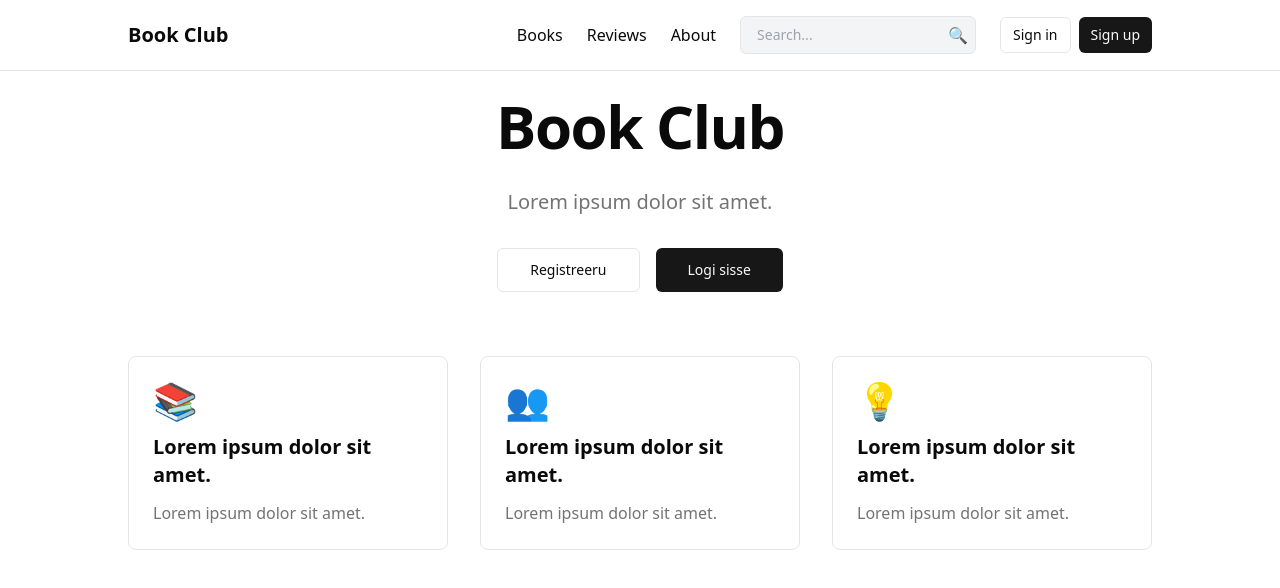
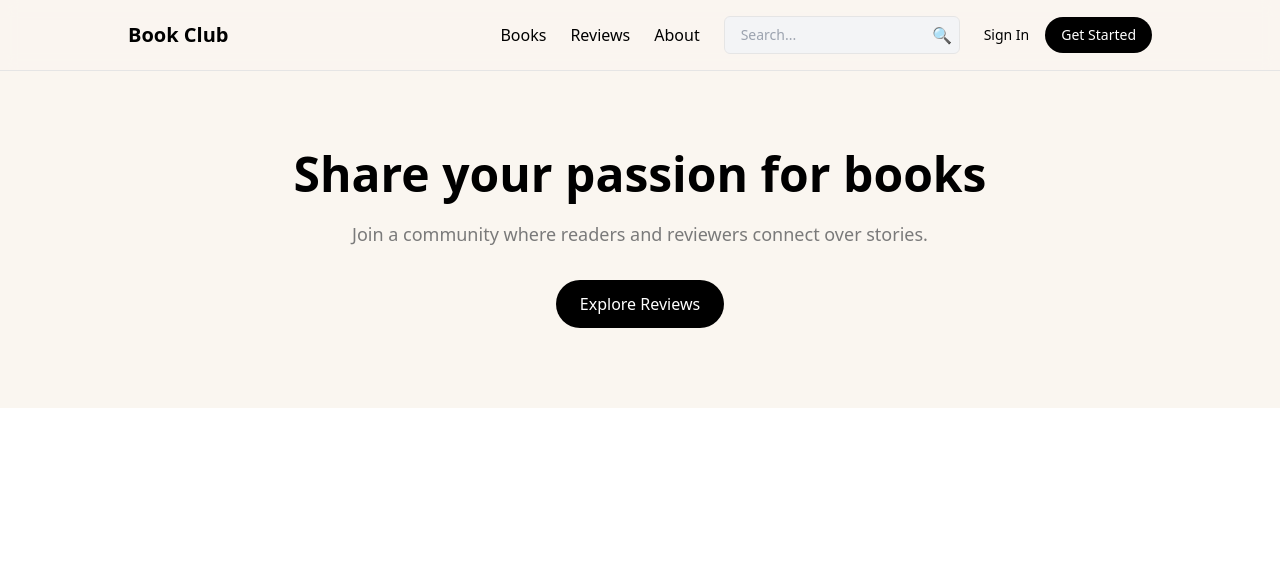
Before and after one commit to rakenduste-programmeerimine-2024/book-club, a Next.js app: page / in a window 1280 px wide. Shown: the top 588 px of the page. Built offline with nearby package versions, Linux system fonts and the light colour scheme; no server answers.

Commit message:
feat: update main page layout and improve navbar design

```diff
--- a/app/layout.tsx
+++ b/app/layout.tsx
@@ -11,22 +11,22 @@ export default function RootLayout({
   return (
     <html lang="en">
       <body>
-        <nav className="fixed w-full p-4 border-b bg-background/95 backdrop-blur supports-[backdrop-filter]:bg-background/60">
+        <nav className="fixed w-full p-4 border-b bg-[#faf6f0] backdrop-blur supports-[backdrop-filter]:bg-[#faf6f0]/60">
           <div className="max-w-5xl mx-auto flex justify-between items-center">
             {/* Site Logo */}
-            <Link href="/" className="font-bold text-xl">
+            <Link href="/" className="font-bold text-xl text-black">
               Book Club
             </Link>
 
             {/* Navigation and Search */}
             <div className="flex items-center gap-6">
-              <Link href="/books" className="hover:underline">
+              <Link href="/books" className="hover:underline text-black">
                 Books
               </Link>
-              <Link href="/reviews" className="hover:underline">
+              <Link href="/reviews" className="hover:underline text-black">
                 Reviews
               </Link>
-              <Link href="/about" className="hover:underline">
+              <Link href="/about" className="hover:underline text-black">
                 About
               </Link>
 
@@ -40,22 +40,35 @@ export default function RootLayout({
                   type="text"
                   name="q"
                   placeholder="Search..."
-                  className="px-4 py-2 border rounded-md text-sm bg-gray-100 focus:ring focus:ring-primary"
+                  className="px-4 py-2 border rounded-md text-sm bg-gray-100 focus:ring focus:ring-black"
                 />
                 <button
                   type="submit"
-                  className="absolute right-2 text-gray-500 hover:text-primary"
+                  className="absolute right-2 text-gray-500 hover:text-black"
                 >
                   🔍
                 </button>
               </form>
 
               {/* Authentication */}
-              <AuthButton />
+              <div className="flex items-center gap-4">
+                <Link
+                  href="/sign-in"
+                  className="text-sm text-black hover:underline"
+                >
+                  Sign In
+                </Link>
+                <Link
+                  href="/sign-up"
+                  className="px-4 py-2 bg-black text-white rounded-full text-sm hover:bg-gray-800"
+                >
+                  Get Started
+                </Link>
+              </div>
             </div>
           </div>
         </nav>
-        <div className="pt-16">{children}</div>
+        <div className="pt-16 bg-[#faf6f0]">{children}</div>
       </body>
     </html>
   );
--- a/app/page.tsx
+++ b/app/page.tsx
@@ -1,75 +1,9 @@
-import { Button } from "@/components/ui/button";
-import Link from "next/link";
+import HeroSection from "@/components/hero-section";
 
-export default function Home() {
+export default function HomePage() {
   return (
-    <main className="flex min-h-screen flex-col items-center p-8">
-      <section className="w-full max-w-5xl text-center space-y-8 mb-16">
-        <h1 className="text-4xl font-bold tracking-tight sm:text-6xl">
-          Book Club
-        </h1>
-        <p className="text-xl text-muted-foreground">
-          Lorem ipsum dolor sit amet.
-        </p>
-        <div className="flex gap-4 justify-center">
-          <Link href="/sign-up">
-            <Button variant="outline" size="lg">
-              Registreeru
-            </Button>
-          </Link>
-          <Link href="/sign-in">
-            <Button size="lg">Logi sisse</Button>
-          </Link>
-        </div>
-      </section>
-
-      <section className="w-full max-w-5xl grid grid-cols-1 md:grid-cols-2 lg:grid-cols-3 gap-8">
-        <FeatureCard
-          title="Lorem ipsum dolor sit amet.
-
-"
-          description="Lorem ipsum dolor sit amet.
-
-"
-          icon="📚"
-        />
-        <FeatureCard
-          title="Lorem ipsum dolor sit amet.
-
-"
-          description="Lorem ipsum dolor sit amet.
-
-"
-          icon="👥"
-        />
-        <FeatureCard
-          title="Lorem ipsum dolor sit amet.
-
-"
-          description="Lorem ipsum dolor sit amet.
-
-"
-          icon="💡"
-        />
-      </section>
-    </main>
+    <>
+      <HeroSection />
+    </>
   );
 }
-
-function FeatureCard({
-  title,
-  description,
-  icon,
-}: {
-  title: string;
-  description: string;
-  icon: string;
-}) {
-  return (
-    <div className="p-6 border rounded-lg space-y-3">
-      <div className="text-4xl">{icon}</div>
-      <h2 className="text-xl font-semibold">{title}</h2>
-      <p className="text-muted-foreground">{description}</p>
-    </div>
-  );
-}
--- /dev/null
+++ b/components/hero-section.tsx
@@ -0,0 +1,17 @@
+export default function HeroSection() {
+    return (
+      <section className="hero bg-[#faf6f0] text-center py-20 px-6">
+        <div className="max-w-4xl mx-auto">
+          <h1 className="text-5xl font-bold text-black leading-tight">
+            Share your passion for books
+          </h1>
+          <p className="text-lg text-[#7a7a7a] mt-4">
+            Join a community where readers and reviewers connect over stories.
+          </p>
+          <button className="mt-8 px-6 py-3 bg-black text-white font-medium rounded-full hover:bg-[#444444]">
+            Explore Reviews
+          </button>
+        </div>
+      </section>
+    );
+  }
--- a/components/hero.tsx
+++ /dev/null
@@ -1,44 +0,0 @@
-import NextLogo from "./next-logo";
-import SupabaseLogo from "./supabase-logo";
-
-export default function Header() {
-  return (
-    <div className="flex flex-col gap-16 items-center">
-      <div className="flex gap-8 justify-center items-center">
-        <a
-          href="https://supabase.com/?utm_source=create-next-app&utm_medium=template&utm_term=nextjs"
-          target="_blank"
-          rel="noreferrer"
-        >
-          <SupabaseLogo />
-        </a>
-        <span className="border-l rotate-45 h-6" />
-        <a href="https://nextjs.org/" target="_blank" rel="noreferrer">
-          <NextLogo />
-        </a>
-      </div>
-      <h1 className="sr-only">Supabase and Next.js Starter Template</h1>
-      <p className="text-3xl lg:text-4xl !leading-tight mx-auto max-w-xl text-center">
-        The fastest way to build apps with{" "}
-        <a
-          href="https://supabase.com/?utm_source=create-next-app&utm_medium=template&utm_term=nextjs"
-          target="_blank"
-          className="font-bold hover:underline"
-          rel="noreferrer"
-        >
-          Supabase
-        </a>{" "}
-        and{" "}
-        <a
-          href="https://nextjs.org/"
-          target="_blank"
-          className="font-bold hover:underline"
-          rel="noreferrer"
-        >
-          Next.js
-        </a>
-      </p>
-      <div className="w-full p-[1px] bg-gradient-to-r from-transparent via-foreground/10 to-transparent my-8" />
-    </div>
-  );
-}
```
Also changed, not shown: package.json (line endings or trailing spaces), tailwind.config.ts (line endings or trailing spaces), 1 other file (tests, documents, lock files or other folders).
